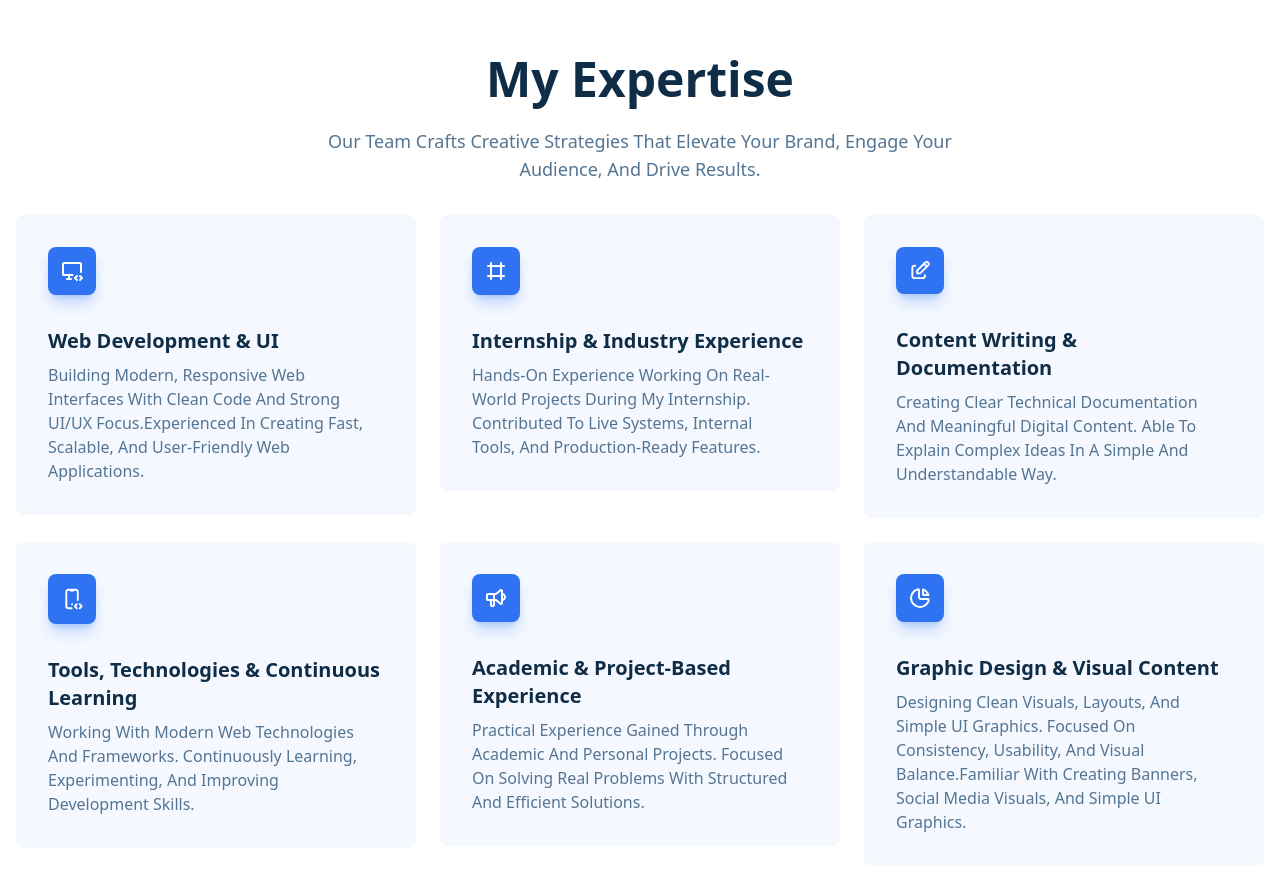
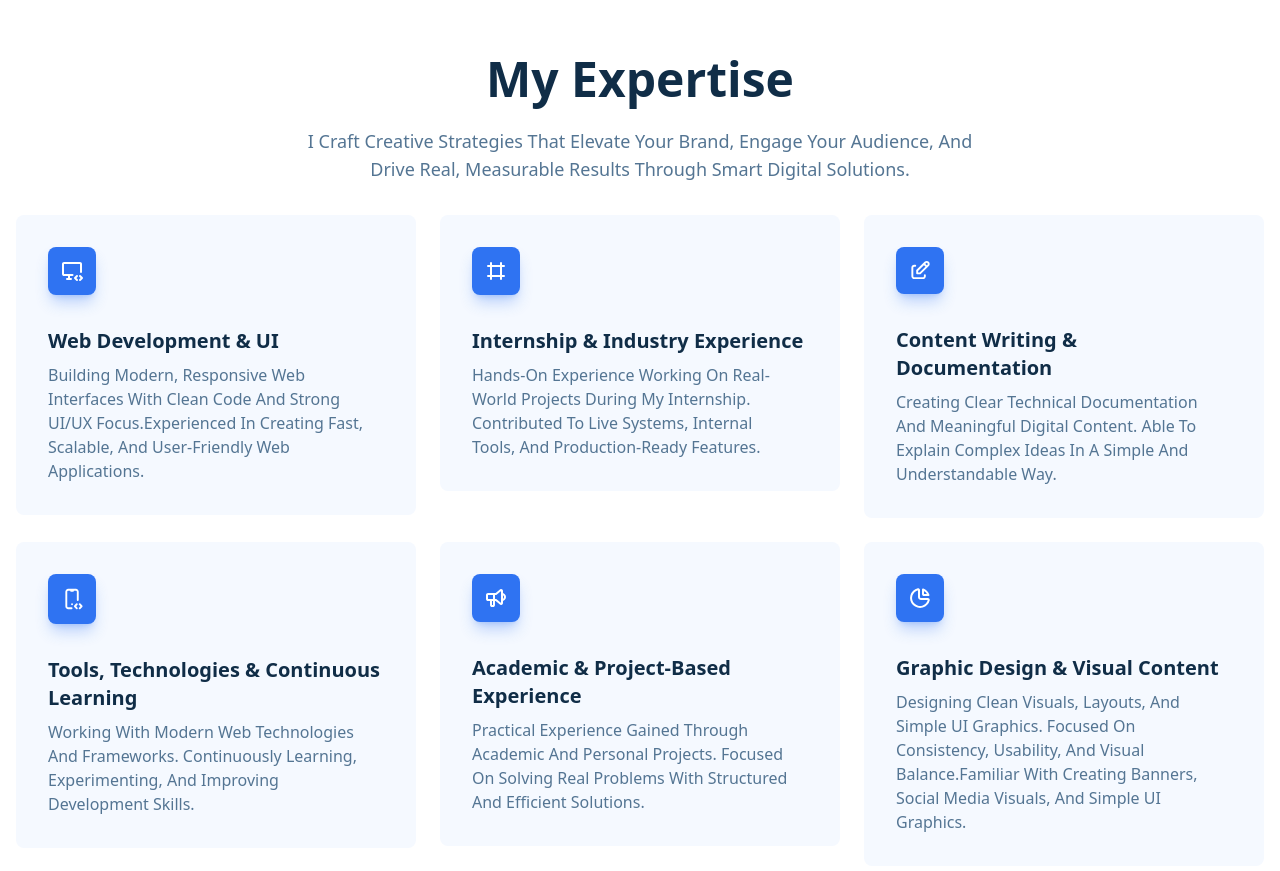
Before and after one commit to BuddhikaKulasekara/buddhika_portfolio, a Next.js app: page / in a window 1280 px wide. Shown: the part 2140-3011 px from the top of the page. Built offline with nearby package versions, Linux system fonts and the light colour scheme.

Commit message:
feat : My Expertise change content

```diff
--- a/src/app/components/Home/Specialize/index.tsx
+++ b/src/app/components/Home/Specialize/index.tsx
@@ -31,8 +31,7 @@ const Specialize = () => {
         <div className='text-center mb-8'>
           <h2 className='mb-6'>My Expertise</h2>
           <p className='text-lg font-normal max-w-2xl mx-auto'>
-            Our team crafts creative strategies that elevate your brand, engage
-            your audience, and drive results.
+            I craft creative strategies that elevate your brand, engage your audience, and drive real, measurable results through smart digital solutions.
           </p>
         </div>
         {/*  */}
```
